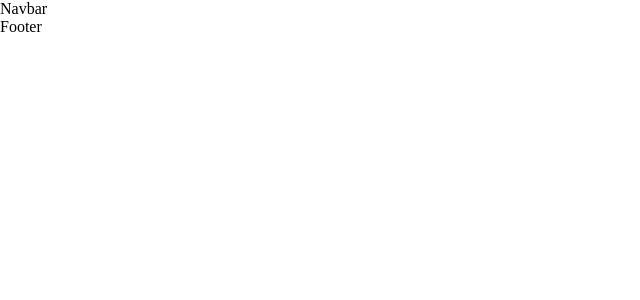
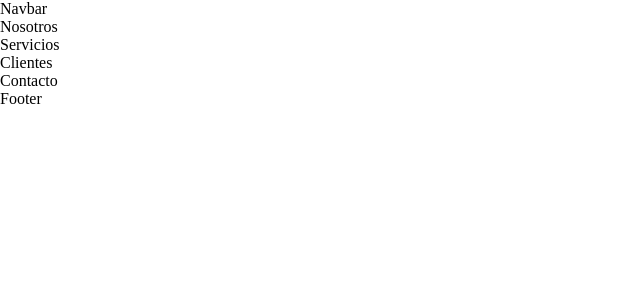
Before and after one commit to ocean-girl/ING-consultora, a React (Vite) app: page / in a window 1280 px wide. Shown: the top 300 px of the page, without its empty margins (0-640 px from the left). Built offline with nearby package versions, Linux system fonts and the light colour scheme.

Commit message:
modifico layout

```diff
--- a/src/components/layout/Layout.jsx
+++ b/src/components/layout/Layout.jsx
@@ -1,6 +1,7 @@
 import Navbar from "./navbar/Navbar"
 import Footer from "./footer/Footer"
-import { Outlet } from "react-router-dom"
+import Home from "../pages/Home"
+
 
 
 const Layout = () => {
@@ -8,7 +9,7 @@ const Layout = () => {
       <div>
           <div><Navbar /></div>
 
-          <div><Outlet /></div>
+          <div><Home /></div>
 
           <div><Footer /></div>
 
--- a/src/components/pages/Home.jsx
+++ b/src/components/pages/Home.jsx
@@ -2,7 +2,12 @@
 
 const Home = () => {
   return (
-    <div>Home</div>
+    <div>
+      <div>Nosotros</div>
+      <div>Servicios</div>
+      <div>Clientes</div>
+      <div>Contacto</div>
+    </div>
   )
 }
 
```
